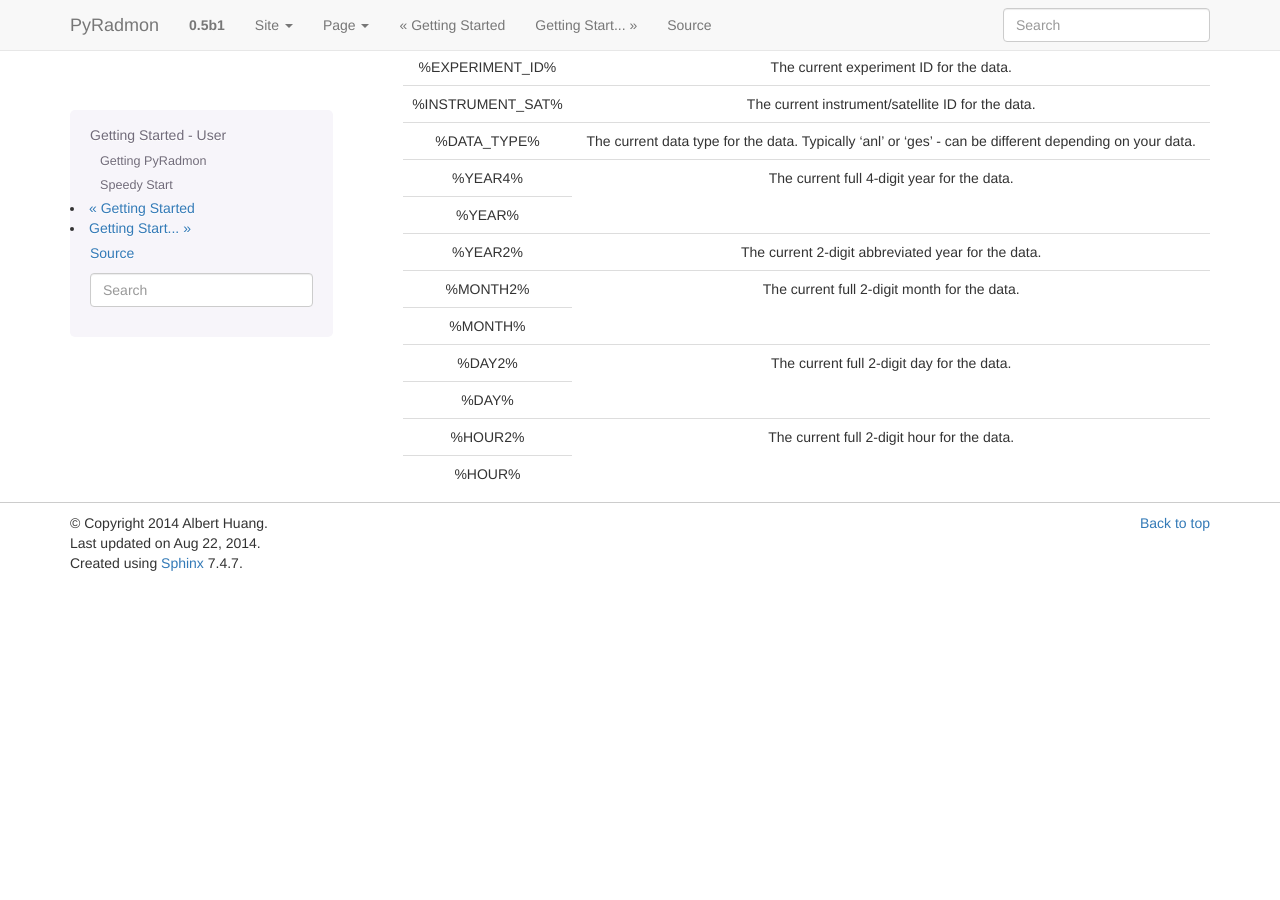
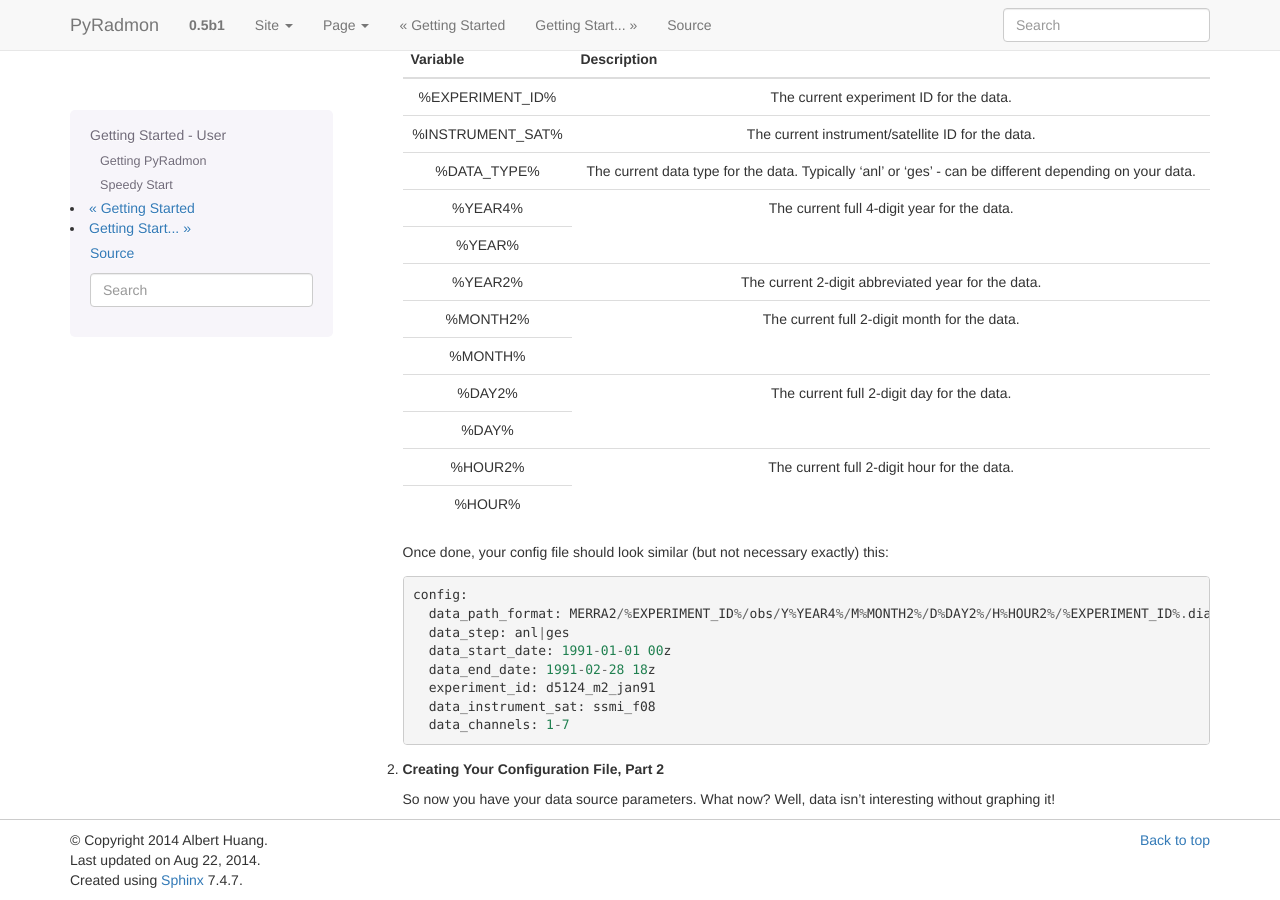
Before and after one commit to alberthdev/pyradmon, a Sphinx documentation site: the page built from docs/userdocs/getting-started-user.rst, in a window 1280 px wide and 900 px high, scrolled down 1093 px. Built offline with Sphinx 7.4.7, drawn with Linux system fonts in a browser that asks for light colours; nearby versions of some CDN libraries; library files that are not in the unit come from our copies; before the commit the page ends 1676 px from its top, so only the background shows below that; some of the changed text lies outside the part shown.

Commit message:
More additions to the getting started user guide

```diff
--- a/docs/userdocs/getting-started-user.rst
+++ b/docs/userdocs/getting-started-user.rst
@@ -19,7 +19,9 @@ Speedy Start
 The first thing you probably want to do is make a plot, right? It's
 really simple!
 
-#. First, create a new file called myconfig.yaml. Copy the following text into
+#. **Creating Your Configuration File, Part 1**\
+
+   First, create a new file called myconfig.yaml. Copy the following text into
    this new file:
 
    .. code-block:: yaml
@@ -96,3 +98,20 @@ really simple!
    +--------------------+ data.                                     |
    | %HOUR%             |                                           |
    +--------------------+-------------------------------------------+
+
+   Once done, your config file should look similar (but not necessary
+   exactly) this::
+
+    config:
+      data_path_format: MERRA2/%EXPERIMENT_ID%/obs/Y%YEAR4%/M%MONTH2%/D%DAY2%/H%HOUR2%/%EXPERIMENT_ID%.diag_%INSTRUMENT_SAT%_%DATA_TYPE%.%YEAR4%%MONTH2%%DAY2%_%HOUR2%z.txt
+      data_step: anl|ges
+      data_start_date: 1991-01-01 00z
+      data_end_date: 1991-02-28 18z
+      experiment_id: d5124_m2_jan91
+      data_instrument_sat: ssmi_f08
+      data_channels: 1-7
+
+#. **Creating Your Configuration File, Part 2**
+
+   So now you have your data source parameters. What now? Well, data
+   isn't interesting without graphing it!
```
